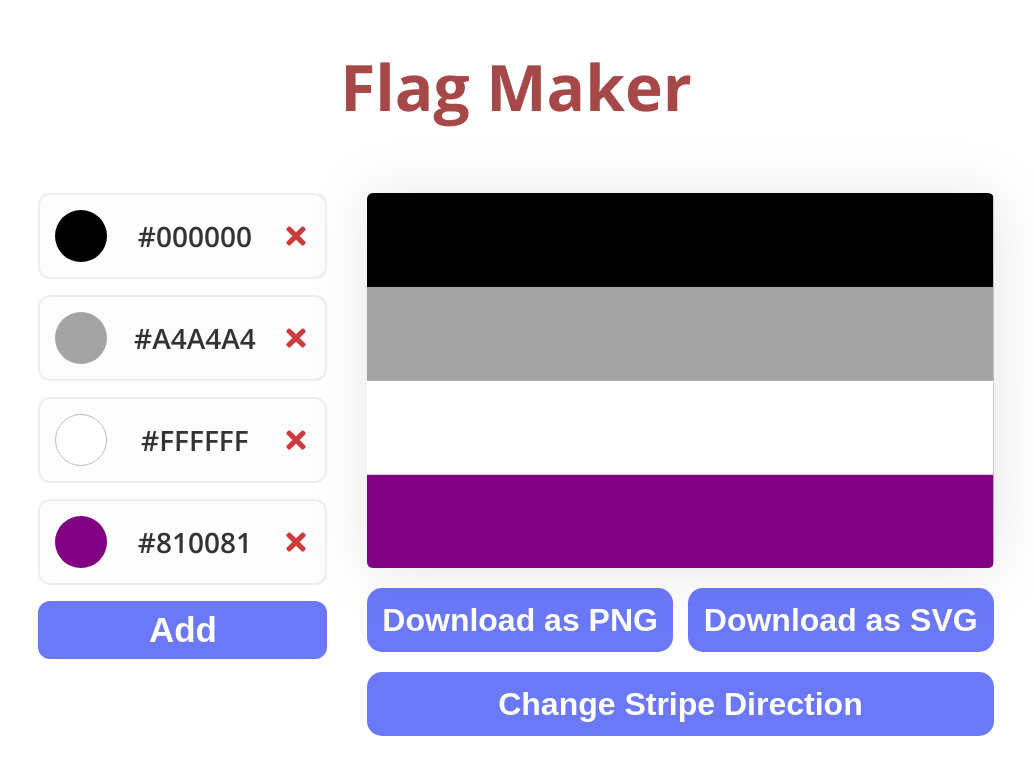
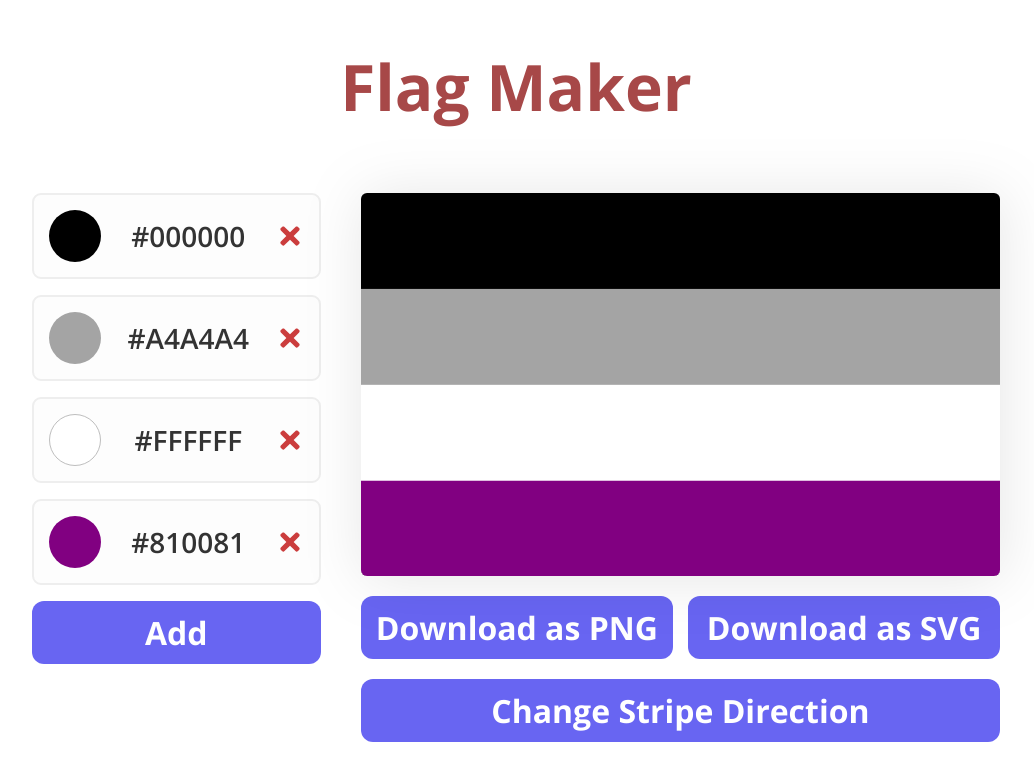
Before and after one commit to scratchyone/flag-maker, a Next.js app: page / in a window 1280 px wide. Shown: the top 780 px of the page, without its empty margins (124-1158 px from the left). Built offline with nearby package versions, Linux system fonts and the light colour scheme.

Commit message:
Improve buttons

```diff
--- a/pages/index.js
+++ b/pages/index.js
@@ -85,7 +85,7 @@ export default function Home() {
             ))}
           </div>
           <button
-            className={styles.addButton}
+            className={classnames(styles.addButton, styles.button)}
             onClick={() => {
               const nc = [
                 ...colors,
@@ -104,20 +104,20 @@ export default function Home() {
           </div>
           <div className={styles.exportButtons}>
             <button
-              className={styles.exportButton}
+              className={classnames(styles.exportButton, styles.button)}
               onClick={() => downloadPNG(generateFlag(colors, direction))}
             >
               Download as PNG
             </button>
             <button
-              className={styles.exportButton}
+              className={classnames(styles.exportButton, styles.button)}
               onClick={() => downloadSVG(generateFlag(colors, direction))}
             >
               Download as SVG
             </button>
           </div>
           <button
-            className={styles.directionButton}
+            className={classnames(styles.directionButton, styles.button)}
             onClick={() => {
               location.hash = btoa(JSON.stringify([direction * -1, ...colors]));
               setDirection(direction * -1);
--- a/styles/Home.module.css
+++ b/styles/Home.module.css
@@ -29,7 +29,7 @@
   background: #fdfdfd;
   border: 2px solid #eeeeee;
   box-sizing: border-box;
-  border-radius: 12px;
+  border-radius: 9px;
   padding: 15px;
 }
 .flagColorBoxFlex {
@@ -76,19 +76,20 @@
   top: 0;
   left: 0;
 }
+.button {
+  font-weight: bold;
+  font-size: 32px;
+  background: #6865f2;
+  border-radius: 12px;
+  border: none;
+  color: #ffffff;
+  padding: 10px;
+  cursor: pointer;
+  outline: none;
+  text-align: center;
+  font-family: Open Sans, sans-serif;
+}
 .addButton {
-  border: none;
-  background: #6b79f9;
-  border-radius: 12px;
-
-  font-weight: bold;
-  font-size: 35px;
-  line-height: 48px;
-  text-align: center;
-  color: #ffffff;
-  outline: none;
-  padding: 5px;
-  cursor: pointer;
   margin-bottom: 20px;
   min-width: 200px;
 }
@@ -116,32 +117,13 @@
 .exportButton {
   flex-grow: 1;
   border: none;
-  background: #6b79f9;
-  border-radius: 15px;
-
-  font-weight: bold;
-  font-size: 32px;
-  line-height: 44px;
-  color: #ffffff;
-  padding: 10px;
   padding-left: 15px;
   padding-right: 15px;
-  cursor: pointer;
 }
 .directionButton {
   max-width: 90vw;
   width: 100%;
-  border: none;
-  background: #6b79f9;
-  border-radius: 15px;
-
-  font-weight: bold;
-  font-size: 32px;
-  line-height: 44px;
-  color: #ffffff;
-  padding: 10px;
   padding-left: 15px;
   padding-right: 15px;
-  cursor: pointer;
   margin-bottom: 10px;
 }
```
